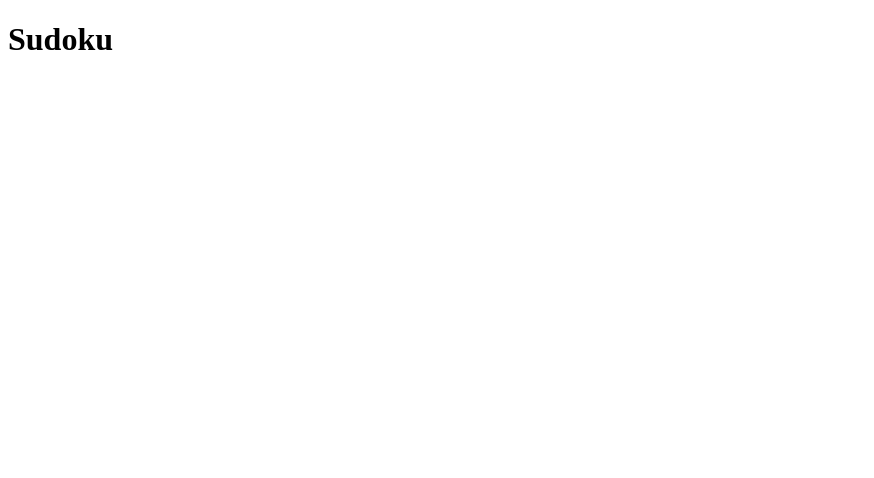
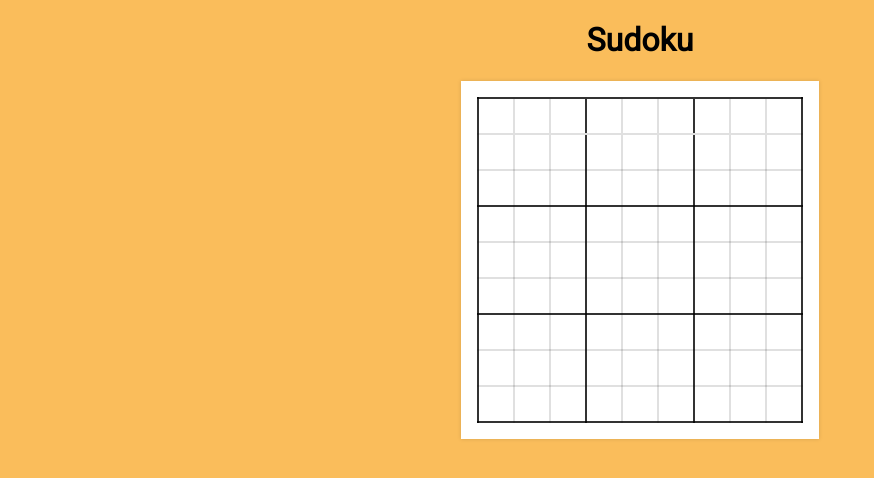
Before and after one commit to Pablo-gm/sudoku, a plain HTML site: page index.html in a window 1280 px wide. Shown: the whole page, without its empty margins (0-874 px from the left). Drawn offline with Linux system fonts and the light colour scheme.

Commit message:
a little style

```diff
--- a/index.html
+++ b/index.html
@@ -4,10 +4,58 @@
     <meta charset="UTF-8">
     <meta name="viewport" content="width=device-width, initial-scale=1.0">
     <title>Sudoku</title>
+    <link href="https://fonts.googleapis.com/css2?family=Roboto&display=swap" rel="stylesheet">
 </head>
 <body>
+    <style>
+        body{
+            background-color: #fabd5b;
+            font-family: 'Roboto', sans-serif;
+        }
+        .text--center{
+            text-align: center;
+        }
+        .card{
+            background: #fff;
+            width: auto;
+            box-shadow: 0 0 4px 0 rgba(0, 0, 0, .14);
+            padding: 1rem;
+            display: inline-block;
+        }
+        .sudoku__board{
+            border-collapse: collapse;
+            color: rgba(0, 0, 0, .80);
+        }
+        .sudoku__board td{
+            width: 2rem;
+            height: 2rem;
+            font-size: 1.5rem;
+            line-height: 2rem;
+            text-align: center;
+            border: 2px solid rgba(0, 0, 0, .12);
+        }
+
+        .sudoku__board tr:nth-child(1) td{
+            border-top-color: rgba(0, 0, 0, .80);
+            border-right: none;
+        }
+        .sudoku__board tr:nth-child(3n+1) td:last-child{
+            border-right:  2px solid rgba(0, 0, 0, .80);
+        }
+        .sudoku__board tr:nth-child(3n) td{
+            border-bottom: 2px solid rgba(0, 0, 0, .80);
+        }
+        .sudoku__board td:nth-child(3n+1){
+            border-left-color: rgba(0, 0, 0, .80);
+        }
+        .sudoku__board td:nth-child(3n){
+            border-right-color: rgba(0, 0, 0, .80);
+        }
+    </style>
+    <div class="text--center">
         <h1>Sudoku</h1>
-    <table id="board">
+        <div class="card">
+            <table id="board" class="sudoku__board">
                 <tr>
                     <td></td>
                     <td></td>
@@ -108,6 +156,10 @@
                     <td></td>
                 </tr>
             </table>
+        </div>
+    </div>
+
+
     <script src="js/app.js"></script>
 </body>
 </html>
--- a/js/app.js
+++ b/js/app.js
@@ -53,7 +53,9 @@ function dumpBoard(){
         let cells = Array.from(row.cells);
         x= 0;
         cells.forEach(cell => {
-            cell.textContent = board[y][x];
+            if(board[y][x]){
+                cell.textContent = board[y][x];
+            }
             x++;
         } );
         y++;
```
Lines whose indentation alone changed are shown as unchanged.
